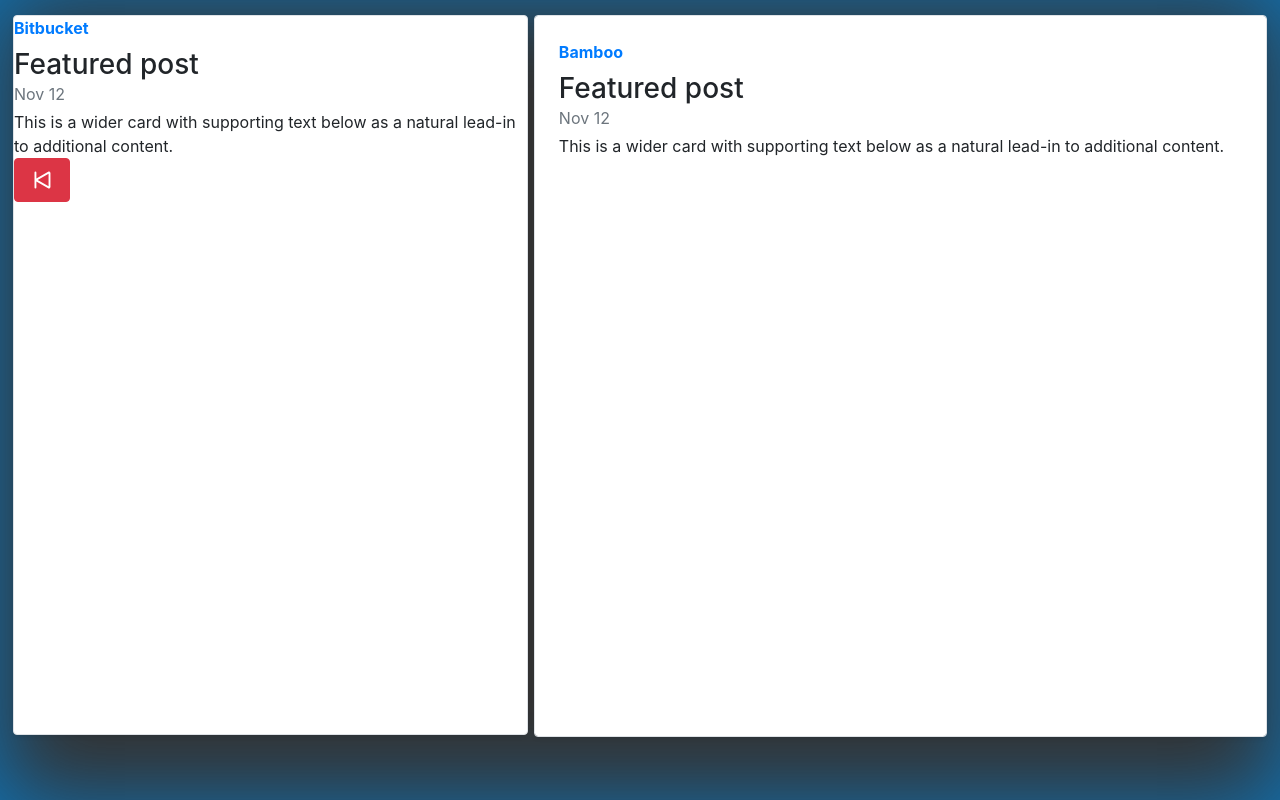
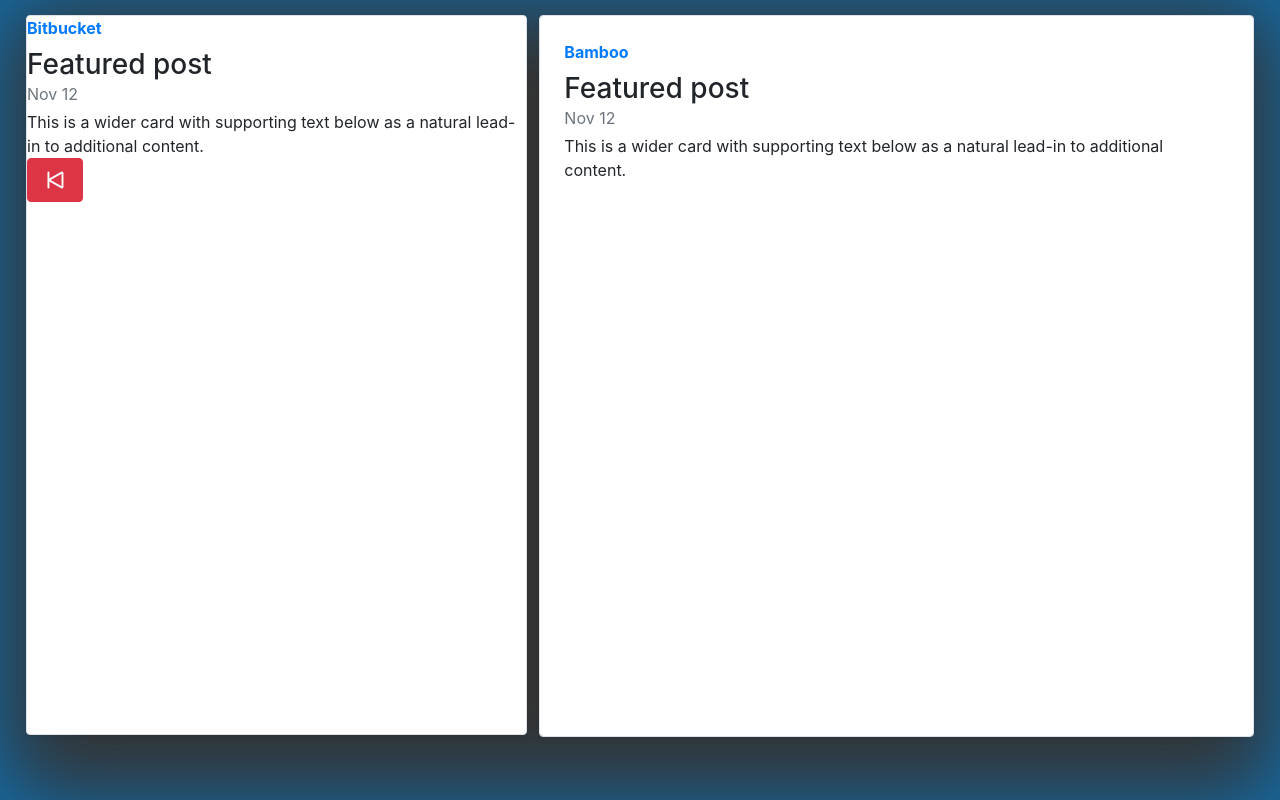
Before and after one commit to yonatanbeery/seeds, a React (Create React App) app in the folder seeds_frontend/: page /Build in a window 1280 px wide. Built offline with nearby package versions, Linux system fonts and the light colour scheme.

Commit message:
fixing white gap on the right side

```diff
--- a/seeds_frontend/src/css/build.css
+++ b/seeds_frontend/src/css/build.css
@@ -9,15 +9,9 @@
     box-shadow: inset 0 0 5.5rem rgba(0, 142, 236, 0.712);
 }
 
-
-.container-fluid {
-    padding-right: 0px;
-    padding-left: 0px;
-}
-
 .col-5, .col-7 {
-    padding-right: 3px;
-    padding-left: 3px;
+    padding-right: 1px;
+    padding-left: 1px;
     padding-top: 15px;
 }
 
@@ -28,8 +22,14 @@
 
 .leftComponent {
     padding-left: 25px;
+    padding-right: 5px;
 }
 
 .rightComponent {
     padding-right: 25px;
+    padding-left: 5px;
 }
+
+#dontfloat {
+    max-width: 100vw;
+}
--- a/seeds_frontend/src/js/components/Build.js
+++ b/seeds_frontend/src/js/components/Build.js
@@ -8,10 +8,10 @@ export default class Build extends React.Component {
     render() {
         return (
             <div class="container-fluid main">
-                <div class="row">
-                <div class="col-5"><BitbucketInfo/></div>
+            <div class="row" id="dontfloat">
+            <div class="col-5"><BitbucketInfo/></div>
                 <div class="col-7"><BambooCreatePlan/></div>
-                </div>
+            </div>
             </div>
         );
     }
```
